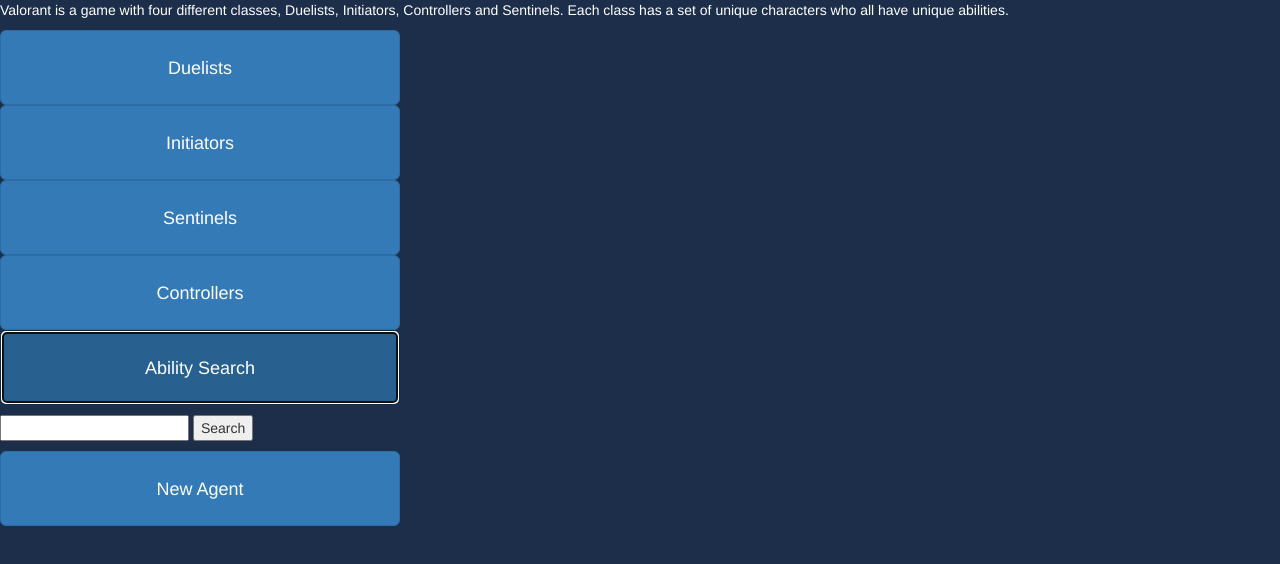
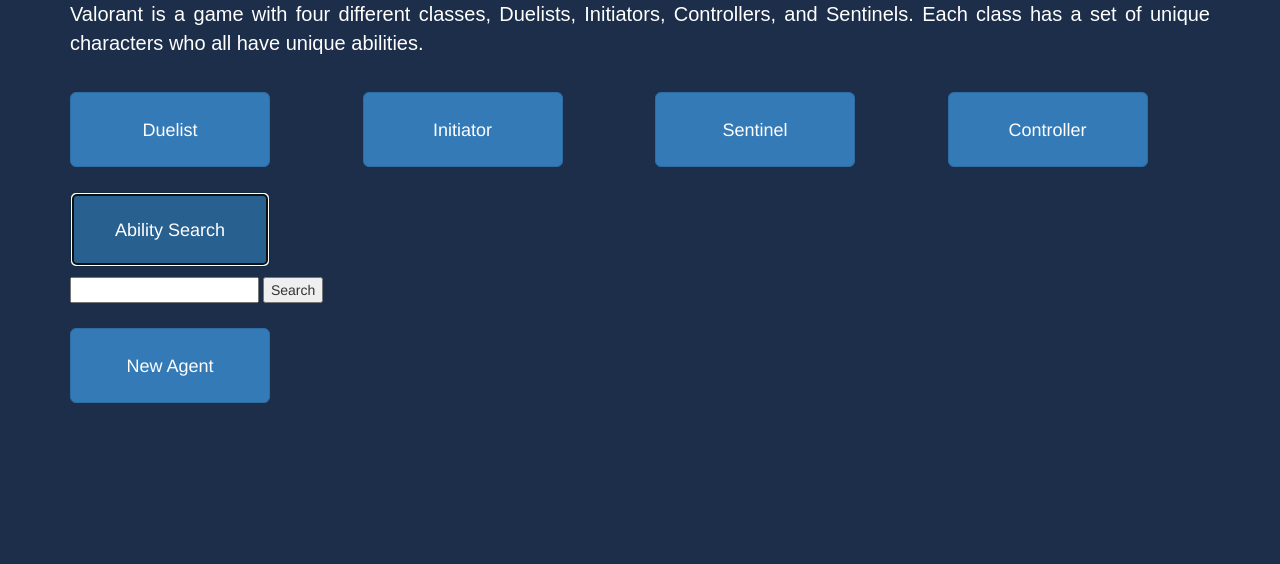
Before and after one commit to itsnotdanial/valorant-website, a website: page client/index.html in a window 1280 px wide. Both pictures are taken after a click on the button "Ability Search". Drawn offline with nearby package versions, Linux system fonts and the light colour scheme.

Commit message:
finished

```diff
--- a/client/fetch-client.js
+++ b/client/fetch-client.js
@@ -1,11 +1,7 @@
-// const { error } = require("console");
-
 const con = document.getElementById('form-duel')
-// let all = document.getElementById("AllButton")
 
 // https://softauthor.com/get-id-of-clicked-element-in-javascript/#get-id-of-clicked-element-using-parent-element
 const buttonGroup = document.getElementById('buttonGroup')
-// const info = document.getElementById("info");
 
 // JavaScript to find out which button is pressed
 // From the options Duelist, Sentinels, Initiators, Controllers
@@ -25,7 +21,6 @@
     const response = await fetch('http://127.0.0.1:6969/load?clickedID=' + clickedID)
     if (response.ok) {
       const placeholder = await response.json()
-      // let texts = await response.text();
       let html = '<ul>\n'
       for (const place of placeholder) {
         html += `<li>${place}</li>\n`
@@ -37,28 +32,17 @@
       alert('Error 404, check your connection')
     }
   } catch (e) {
-    console.log(e)
+    alert('Error 404, check your connection')
   }
 }
 
 buttonGroup.addEventListener('click', buttonGroupPressed)
 
-// not finished supposed to be for the return all
-/* all.addEventListener('click', async function (event){
-  event.preventDefault();
-  try {
-    let response = await fetch('http://127.0.0.1:6969/everything')
-    if (response.ok){
-      let txt = await response.text()
-      console.log(returned)
-      document.getElementById("container").innerHTML = txt
-  }
-      }
-      catch(error) {
-        alert(error)
-      }
-}) */
-
+// When a Name or class is submitted
+// This code waits for a response from the server
+// It takes the response and puts it in a list which
+// is then sent back to the page and put in the appropriate
+// place using DOM manipulation
 con.addEventListener('submit', async function (event) {
   event.preventDefault()
   try {
--- a/client/index.html
+++ b/client/index.html
@@ -8,120 +8,92 @@
     <link rel="stylesheet" href="https://maxcdn.bootstrapcdn.com/bootstrap/3.4.1/css/bootstrap.min.css">
     <script src="https://ajax.googleapis.com/ajax/libs/jquery/3.7.1/jquery.min.js"></script>
     <script src="https://maxcdn.bootstrapcdn.com/bootstrap/3.4.1/js/bootstrap.min.js"></script>
+</head>
+<body style="background-color: #1c2e4a;">
+<!-- Grid system taken from here https://getbootstrap.com/docs/4.1/layout/grid/ -->
+<!-- Collapse taken from here https://getbootstrap.com/docs/4.3/components/collapse/-->
+    <div class="container">
+        <div class="row">
+            <div class="col-md-12">
+                <p id = "intro">Valorant is a game with four different classes,
+                    Duelists, Initiators, Controllers, and Sentinels.
+                    Each class has a set of unique characters who all have unique abilities.
+                </p>
+            </div>
+        </div>
 
-</head>
-<body style = "background-color: #1c2e4a;">
+        <div id="buttonGroup" class="row">
+            <div class="col-md-3">
+                <button id="Duelist" data-toggle="collapse" data-target="#duel" class="btn btn-primary btn-lg">Duelist</button>
+                <div id="duel" class="collapse mt-3">
+                    <div id="Duelistcon"></div>
+                </div>
+            </div>
 
-    <div>
-        <p> Valorant is a game with four different classes,
-            Duelists, Initiators, Controllers and Sentinels.
-            Each class has a set of unique characters who all have unique abilities.
-        </p>
-    </div>
+            <div class="col-md-3">
+                <button id="Initiator" data-toggle="collapse" data-target="#init" class="btn btn-primary btn-lg">Initiator</button>
+                <div id="init" class="collapse mt-3">
+                    <div id="Initiatorcon"></div>
+                </div>
+            </div>
 
- <div id = "buttonGroup">
-    <div>
-        <button id = "Duelist" data-toggle="collapse"data-target = "#duel" class = "btn btn-primary btn-lg"> Duelists </button>
-        <div id = "duel" class = "collapse mt-3">
+            <div class="col-md-3">
+                <button id="Sentinel" data-toggle="collapse" data-target="#sen" class="btn btn-primary btn-lg">Sentinel</button>
+                <div id="sen" class="collapse mt-3">
+                    <div id="Sentinelcon"></div>
+                </div>
+            </div>
 
-                <div id = "Duelistcon"></div>
+            <div class="col-md-3">
+                <button id="Controller" data-toggle="collapse" data-target="#control" class="btn btn-primary btn-lg">Controller</button>
+                <div id="control" class="collapse mt-3">
+                    <div id="Controllercon"></div>
+                </div>
+            </div>
+        </div>
 
+        <div class="row">
+            <div class="col-md-12">
+                <button data-toggle="collapse" data-target="#searching" class="btn btn-primary btn-lg">Ability Search</button>
+                <div id="searching" class="collapse mt-3">
+                    <p>
+                        <form id="form-duel">
+                            <input id="in-Name" name="Name">
+                            <button type="submit">Search</button>
+                        </form>
+
+                    <div id="container"></div>
+                </div>
+            </div>
         </div>
-    </div>
 
-
-    <div>
-        <button id = "Initiator" data-toggle ="collapse"data-target = "#init" class = "btn btn-primary btn-lg"> Initiators </button>
-        <div id = "init" class = "collapse mt-3">
-
-                <div id = "Initiatorcon" ></div>
-
-
+        <div class="row">
+            <div class="col-md-12">
+                <button data-toggle="collapse" data-target="#submitting" class="btn btn-primary btn-lg">New Agent</button>
+                <div id="submitting" class="collapse mt-3">
+                    <p>
+                        <form id="form-name">
+                            Name <input id="sub-name" name="sub-name">
+                            Ability <input id="sub-ability" name="sub-ability">
+                            Class
+                            <select id="sub-class" name="sub-class">
+                                <option value="Duelist">Duelist</option>
+                                <option value="Sentinel">Sentinel</option>
+                                <option value="Initiator">Initiator</option>
+                                <option value="Controller">Controller</option>
+                            </select>
+                            <button id="submit" type="submit">Submit</button>
+                        </form>
+                        <div id='text-box'></div>
+                </div>
+            </div>
         </div>
     </div>
 
     <div>
-        <button id = "Sentinel" data-toggle ="collapse"data-target = "#sen" class = "btn btn-primary btn-lg"> Sentinels </button>
-        <div id = "sen" class = "collapse mt-3">
-
-                <div id = "Sentinelcon"></div>
-
-        </div>
+        <script src="fetch-client.js"></script>
+        <script src="fetch-server.js"></script>
     </div>
-
-    <div>
-        <button id = "Controller" data-toggle ="collapse"data-target = "#control" class = "btn btn-primary btn-lg"> Controllers </button>
-        <div id = "control" class = "collapse mt-3">
-
-                <div id = "Controllercon"></div>
-
-        </div>
-    </div>
-</div>
-
-
-    <div>
-
-            <button data-toggle ="collapse"data-target = "#searching" class = "btn btn-primary btn-lg"> Ability Search </button>
-
-            <div id = "searching" class = "collapse mt-3">
-
-                <p>
-                    <form id = "form-duel" >
-                        <input id = "in-Name" name = "Name"></input>
-                        <button type = "submit"> Search </button>
-                    </form>
-                </p>
-
-             <div id = "container"></div>
-
-
-
-
-            </div>
-
-
-    </div>
-
-
-
-    <div>
-
-        <button data-toggle ="collapse"data-target = "#submitting" class = "btn btn-primary btn-lg"> New Agent </button>
-
-        <div id = "submitting" class = "collapse mt-3">
-
-            <p>
-                <form id = "form-name" >
-
-                    Name <input id = "sub-name" name = "sub-name" ></input>
-                    Ability <input id = "sub-ability" name = "sub-ability"></input>
-                    Class <select id = "sub-class" name = "sub-class" >
-                        <option value="Duelist"> Duelist </option>
-                        <option value="Sentinel"> Sentinel </option>
-                        <option value="Initiator"> Initiator </option>
-                        <option value="Controller"> Controller </option>
-                    </select>
-                    <button id = "submit" type = "submit"> Submit </button>
-                </form>
-                <div id = 'text-box'> </div>
-
-            </p>
-
-
-
-
-
-        </div>
-
-
-</div>
-
-
- <div>
-    <script src ="fetch-client.js"></script>
-    <script src = "fetch-server.js"></script>
-</div>
 
 </body>
 </html>
--- a/client/styling.css
+++ b/client/styling.css
@@ -1,9 +1,10 @@
 .btn {
-    width : 400px;
+    width : 200px;
     height : 75px;
-    text-align: left;
+    color: white;
+    margin-top: 25px;
+}
 
-}
 
 body {
     color : white
@@ -18,12 +19,13 @@
     color : white
 
 }
-/* fix alignment */
+
 #Controllercon, #Duelcon, #Sentinelcon,
-#duel, #init, #sen, #control, #searching{
+#duel, #init, #sen, #control{
     text-align: left;
     margin: 0%;
     padding: 0%;
+    color : white
 }
 
 #form-name, #container{
@@ -36,6 +38,6 @@
 
 #intro{
     text-align: justify;
-    font: 100px;
+    font-size: 20px;
     font-family: sans-serif;
 }
--- a/data/data.json
+++ b/data/data.json
@@ -1 +1 @@
-[{"text":"Dash","Abilities":["Jett","Duelist"]},{"text":"Molitov","Abilities":["Phoenix","Duelist"]},{"text":"DarkCover","Abilities":["Omen","Controller"]},{"text":"Nebula","Abilities":["Astra","Controller"]},{"text":"Camera","Abilities":["Cypher","Sentinel"]},{"text":"Recon","Abilities":["Sova","Initiator"]},{"text":"Turret","Abilities":["Killjoy","Sentinel"]},{"text":"Slide","Abilities":["Neon ","Duelist"]},{"text":"Wave","Abilities":["Harbour","Controller"]},{"text":"Eye","Abilities":["Fade","Initiator"]},{"text":"Grenade ","Abilities":["Raze ","Duelist"]},{"text":"Wall","Abilities":["Sage","Sentinel"]},{"text":"Dizzy","Abilities":["Gekko","Initiator"]}]
+[{"text":"Dash","Abilities":["Jett","Duelist"]},{"text":"Molitov","Abilities":["Phoenix","Duelist"]},{"text":"DarkCover","Abilities":["Omen","Controller"]},{"text":"Nebula","Abilities":["Astra","Controller"]},{"text":"Camera","Abilities":["Cypher","Sentinel"]},{"text":"Recon","Abilities":["Sova","Initiator"]},{"text":"Turret","Abilities":["Killjoy","Sentinel"]},{"text":"Slide","Abilities":["Neon ","Duelist"]},{"text":"Wave","Abilities":["Harbour","Controller"]},{"text":"Eye","Abilities":["Fade","Initiator"]},{"text":"Grenade ","Abilities":["Raze ","Duelist"]},{"text":"Wall","Abilities":["Sage","Sentinel"]},{"text":"Dizzy","Abilities":["Gekko","Initiator"]},{"text":"Teleport","Abilities":["Yoru","Duelist"]},{"text":"Aftershock","Abilities":["Breach","Initiator"]}]
--- a/package.json
+++ b/package.json
@@ -1 +1 @@
-{"dependencies":{"bootstrap":"^5.3.2","express":"^4.18.2","node":"^21.6.0"},"devDependencies":{"eslint":"^8.56.0","eslint-config-standard":"^17.1.0","eslint-plugin-import":"^2.29.1","eslint-plugin-n":"^16.6.2","eslint-plugin-promise":"^6.1.1","jest":"^29.7.0","nodemon":"^3.0.3","supertest":"^6.3.4"},"scripts":{"start":"nodemon server.js","test":"jest","pretest":"eslint *.js"}}
+{"dependencies":{"bootstrap":"^5.3.2","express":"^4.18.2","node":"^21.6.0"},"devDependencies":{"eslint":"^8.56.0","eslint-config-standard":"^17.1.0","eslint-plugin-import":"^2.29.1","eslint-plugin-n":"^16.6.2","eslint-plugin-promise":"^6.1.1","jest":"^29.7.0","nodemon":"^3.0.3","supertest":"^6.3.4"},"scripts":{"start":"nodemon server.js","test":"jest","pretest":"eslint server.js app.js app.test.js client/fetch-server.js client/fetch-client.js"}}
```
Also changed, not shown: app.test.js (+18 -0 lines).
